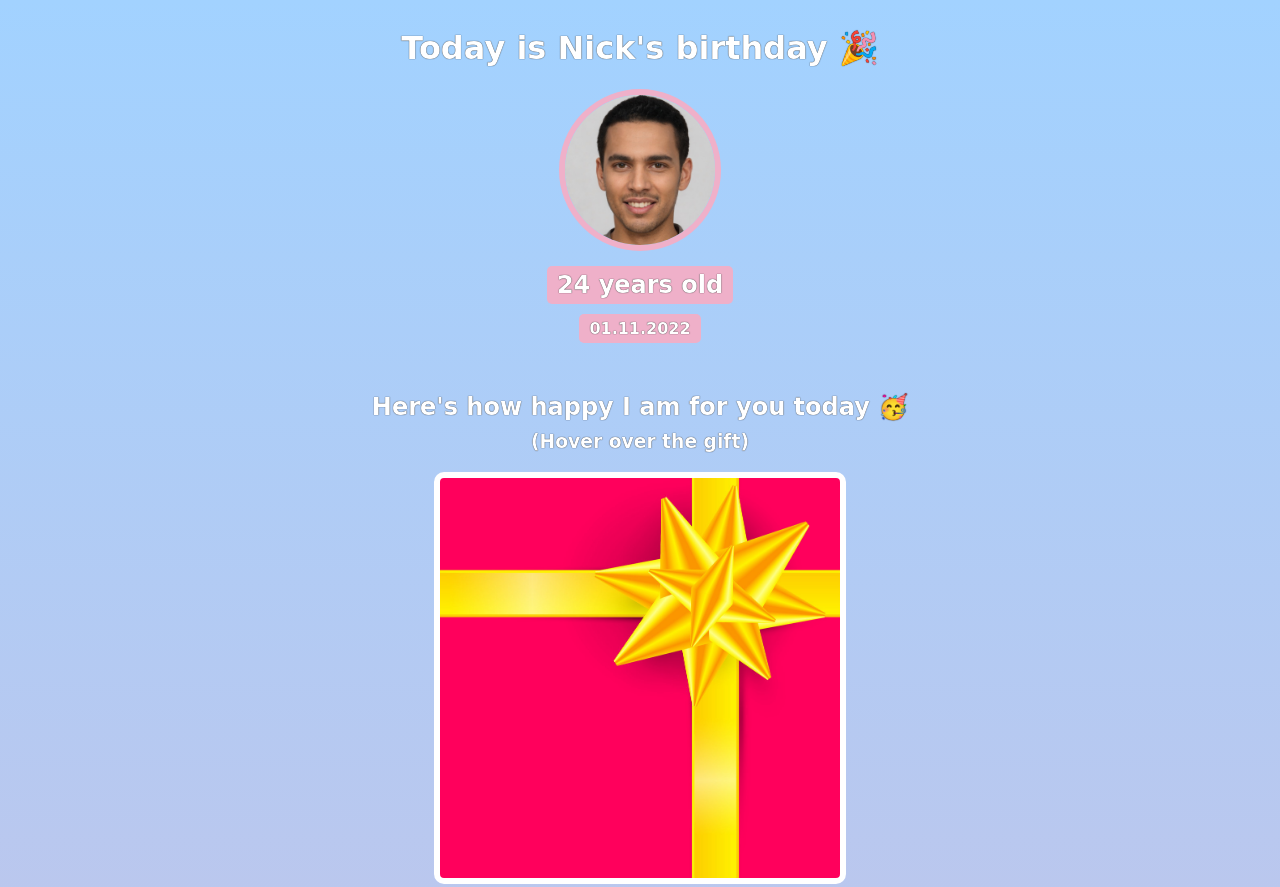
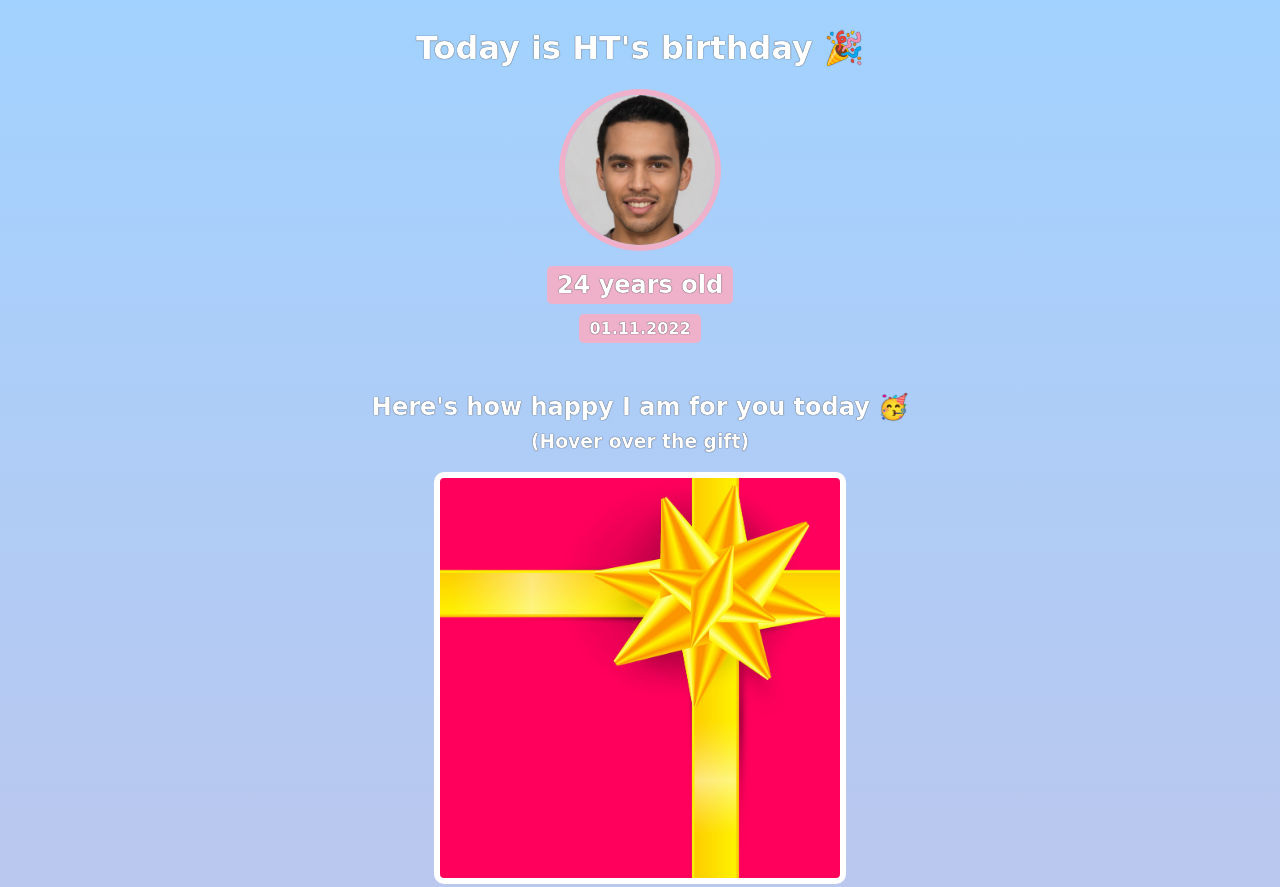
Before and after one commit to zlngwe/Birthday-GIFT, a website built with Vite: page index.html in a window 1280 px wide. Shown: the top 887 px of the page. Built offline with nearby package versions, Linux system fonts and the light colour scheme; a web font is replaced by a local one.

Commit message:
Change name to HT

```diff
--- a/index.html
+++ b/index.html
@@ -7,7 +7,7 @@
     </head>
     <body>
         <div id="header">
-            <h1>Today is Nick's birthday 🎉</h1>
+            <h1>Today is HT's birthday 🎉</h1>
             <img id="bff-img" src="images/nick.jpg">
             <h2 id="bday-age">24 years old</h2>
             <h4 id="bday-date">01.11.2022</h4>
```
